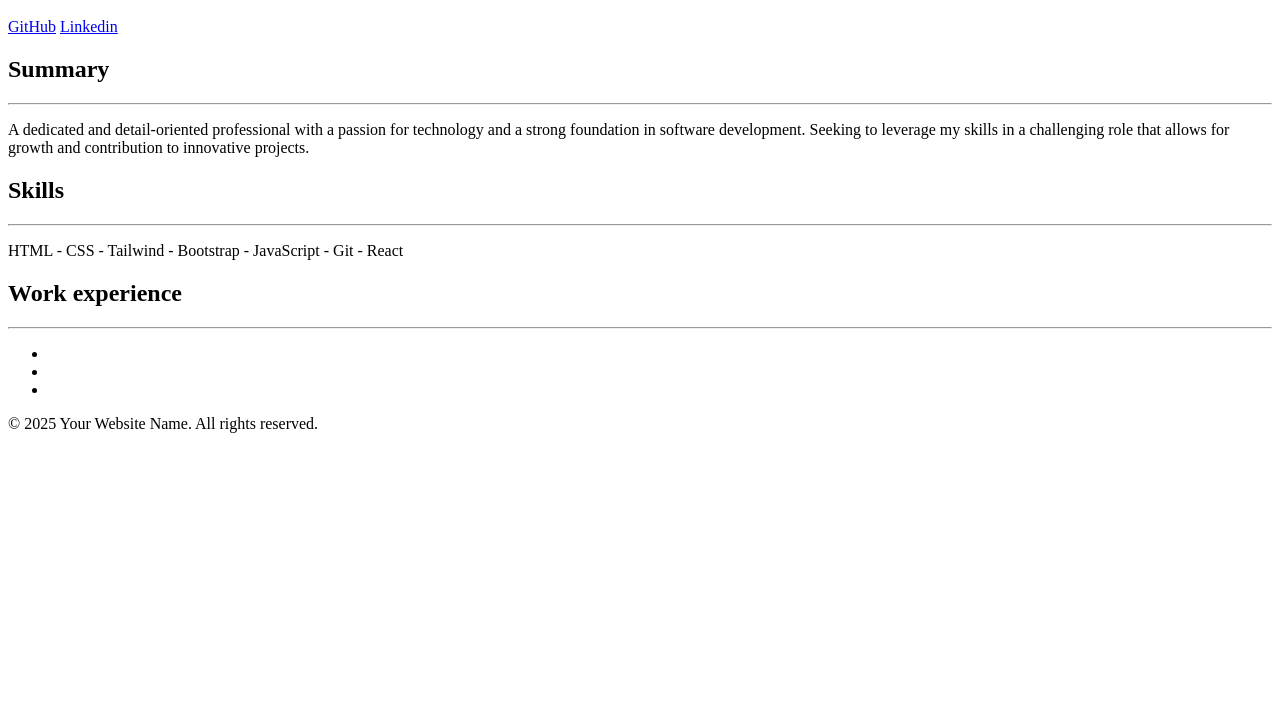
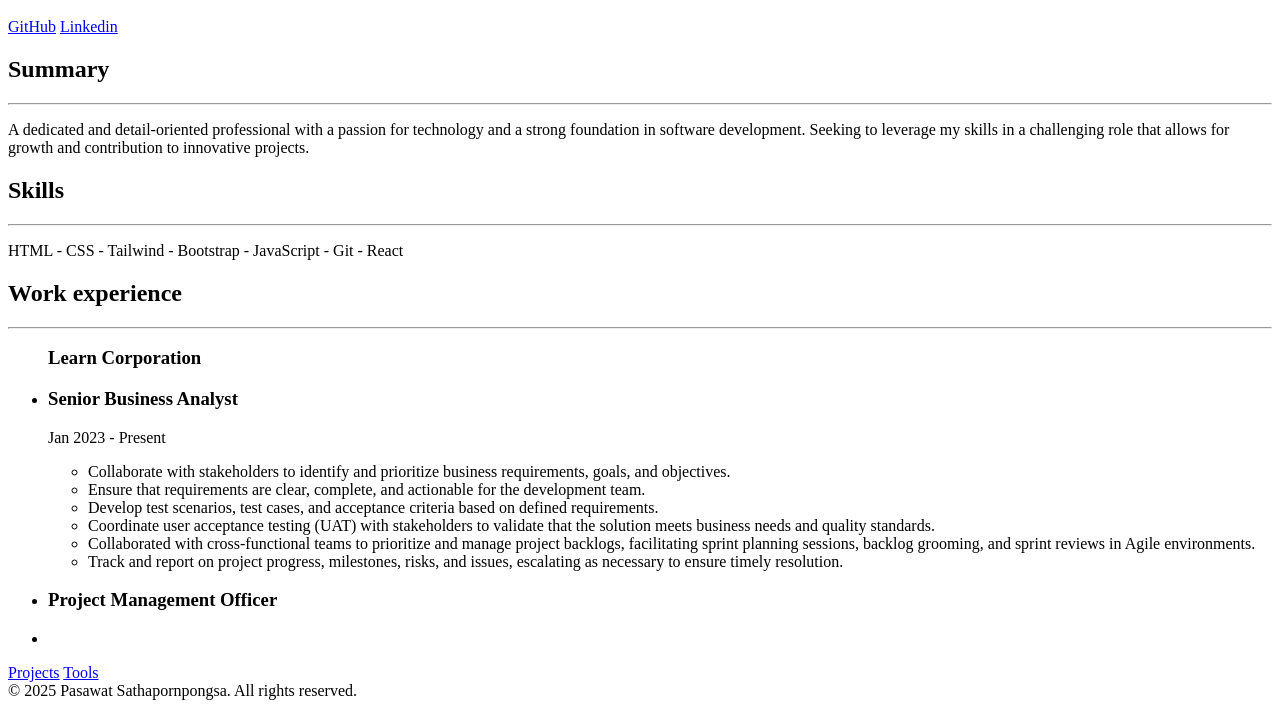
Before and after one commit to shampfy/webdev-bootcamp-2024, a plain HTML site: page 5.The Capstone Project vo.1/index.html in a window 1280 px wide. Shown: the part 101-809 px from the top of the page. Drawn offline with Linux system fonts and the light colour scheme.

Commit message:
add capstone project

```diff
--- a/5.The Capstone Project vo.1/index.html
+++ b/5.The Capstone Project vo.1/index.html
@@ -74,11 +74,46 @@ Imagine you are a professional developer working on this project. There will be
     <h2>Work experience</h2>
     <hr />
     <ul>
-      <li></li>
-      <li></li>
+      <h3>Learn Corporation</h3>
+      <li>
+        <h3>Senior Business Analyst</h3>
+        <p>Jan 2023 - Present</p>
+        <ul>
+          <li>
+            Collaborate with stakeholders to identify and prioritize business
+            requirements, goals, and objectives.
+          </li>
+          <li>
+            Ensure that requirements are clear, complete, and actionable for the
+            development team.
+          </li>
+          <li>
+            Develop test scenarios, test cases, and acceptance criteria based on
+            defined requirements.
+          </li>
+          <li>
+            Coordinate user acceptance testing (UAT) with stakeholders to
+            validate that the solution meets business needs and quality
+            standards.
+          </li>
+          <li>
+            Collaborated with cross-functional teams to prioritize and manage
+            project backlogs, facilitating sprint planning sessions, backlog
+            grooming, and sprint reviews in Agile environments.
+          </li>
+          <li>
+            Track and report on project progress, milestones, risks, and issues,
+            escalating as necessary to ensure timely resolution.
+          </li>
+        </ul>
+      </li>
+      <li><h3>Project Management Officer</h3></li>
       <li></li>
     </ul>
 
-    <footer>&copy; 2025 Your Website Name. All rights reserved.</footer>
+    <a href="./project.html">Projects</a>
+    <a href="./tools.html">Tools</a>
+
+    <footer>© 2025 Pasawat Sathapornpongsa. All rights reserved.</footer>
   </body>
 </html>
```
Also changed, not shown: 5.The Capstone Project vo.1/project.html (added, +13 -0 lines), 5.The Capstone Project vo.1/tools.html (added, +13 -0 lines), 2 other files.
